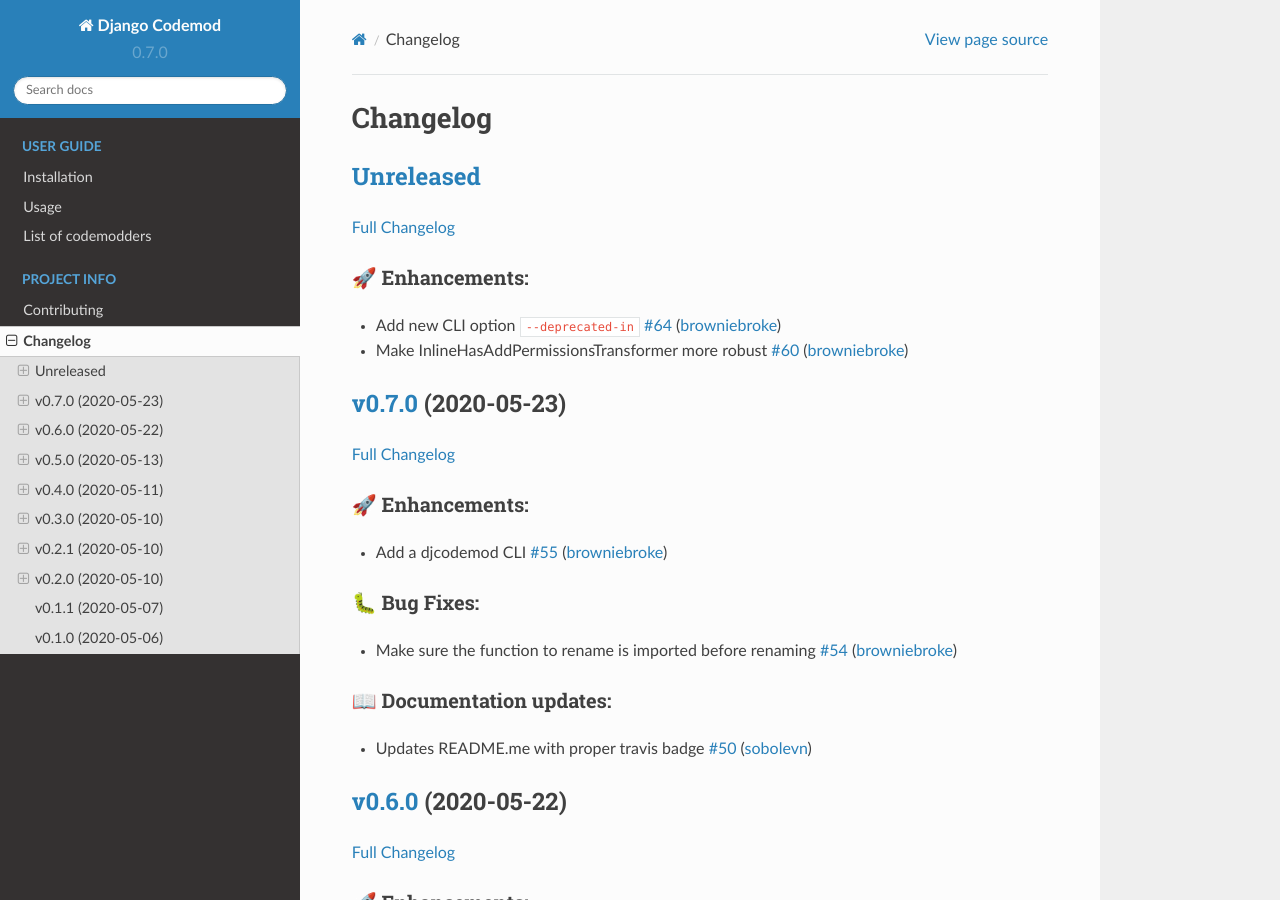
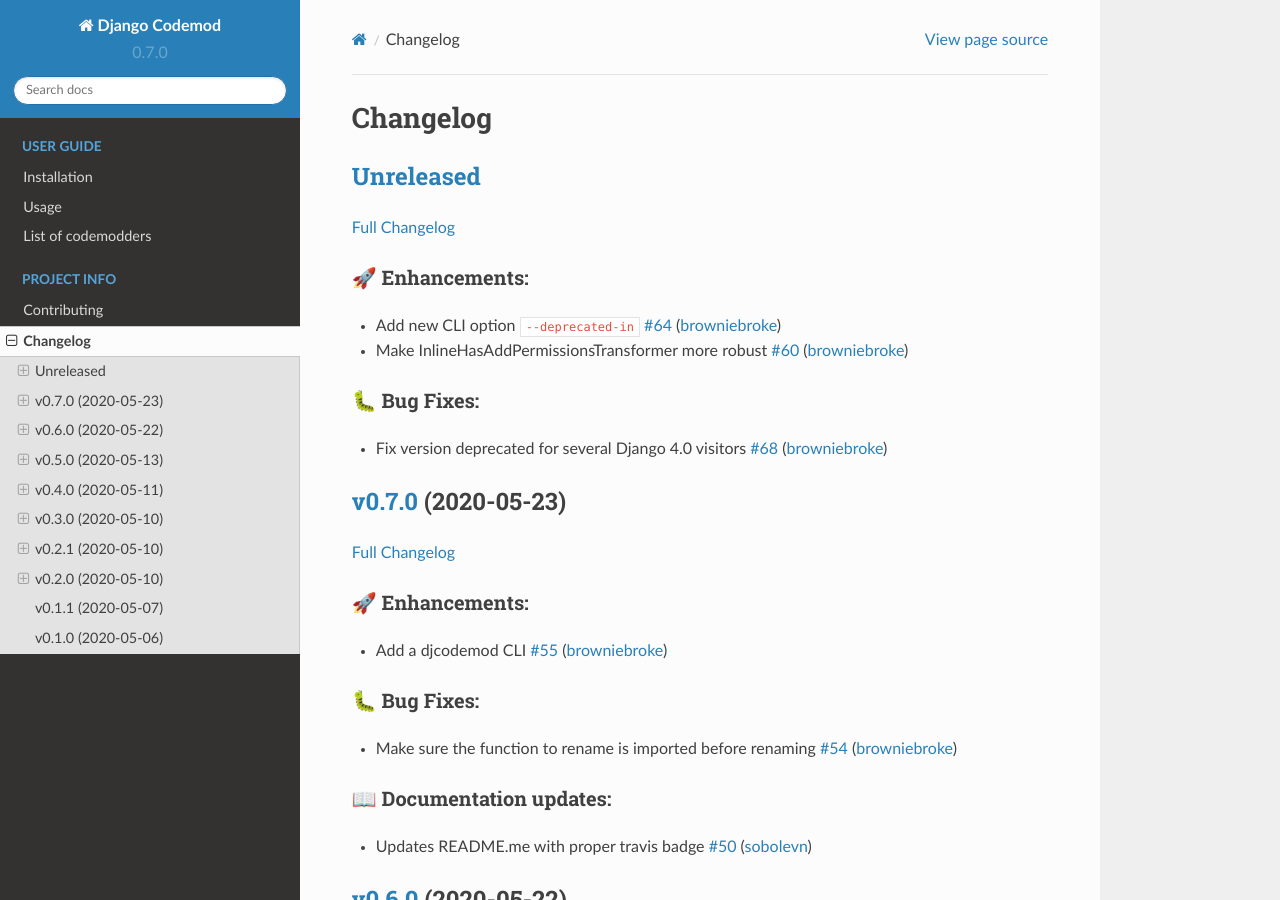
Before and after one commit to browniebroke/django-codemod, a Sphinx documentation site: the page built from docs/changelog.md, in a window 1280 px wide and 900 px high. Built offline with Sphinx 7.4.7 and the Read the Docs theme 2.0.0, drawn with Linux system fonts in a browser that asks for light colours.

Commit message:
Update Changelog

```diff
--- a/docs/changelog.md
+++ b/docs/changelog.md
@@ -8,6 +8,10 @@
 
 - Add new CLI option `--deprecated-in` [\#64](https://github.com/browniebroke/django-codemod/pull/64) ([browniebroke](https://github.com/browniebroke))
 - Make InlineHasAddPermissionsTransformer more robust [\#60](https://github.com/browniebroke/django-codemod/pull/60) ([browniebroke](https://github.com/browniebroke))
+
+### 🐛 Bug Fixes:
+
+- Fix version deprecated for several Django 4.0 visitors [\#68](https://github.com/browniebroke/django-codemod/pull/68) ([browniebroke](https://github.com/browniebroke))
 
 ## [v0.7.0](https://github.com/browniebroke/django-codemod/tree/v0.7.0) (2020-05-23)
 
```
Also changed, not shown: CHANGELOG.md (+4 -0 lines).
